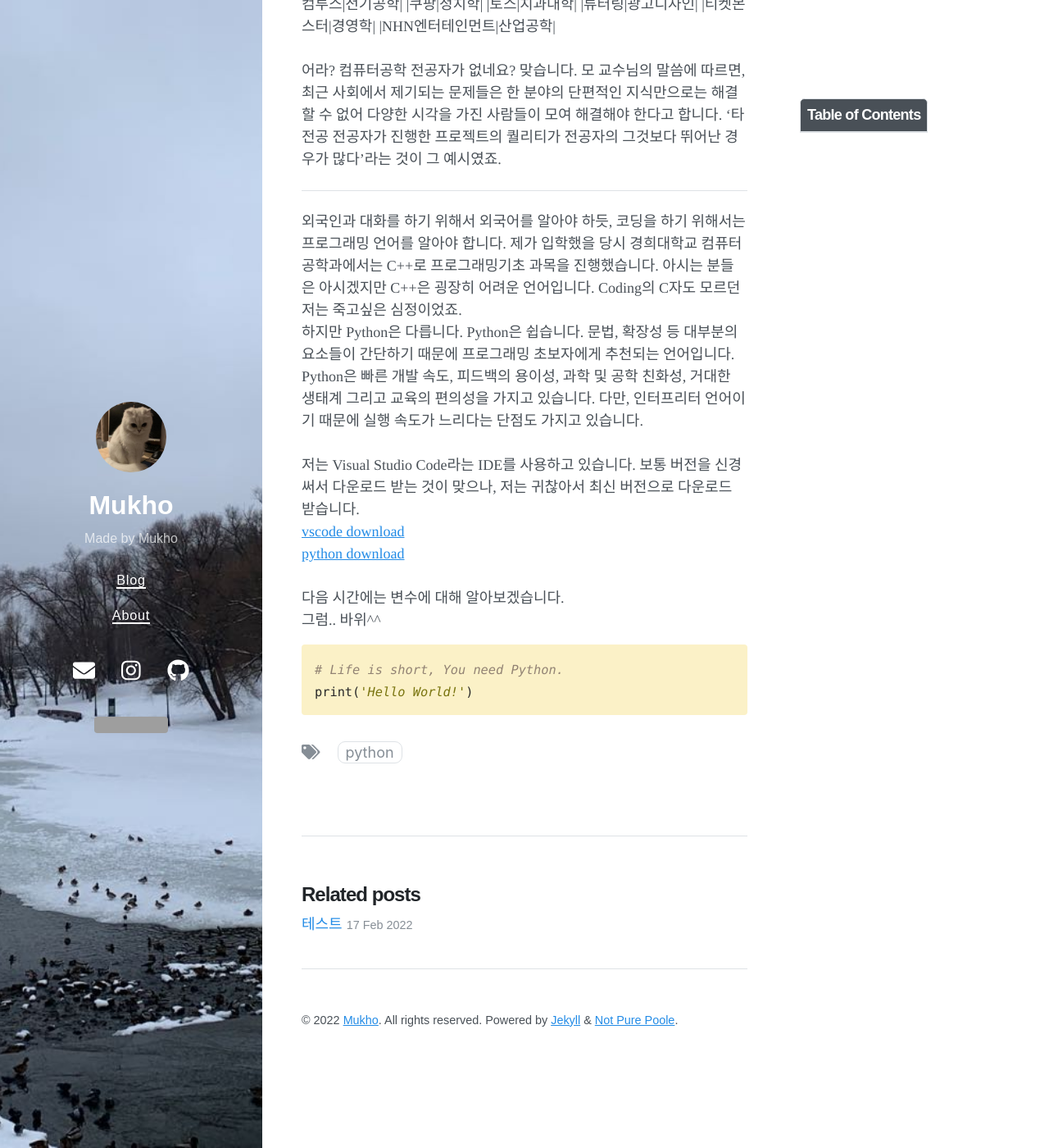
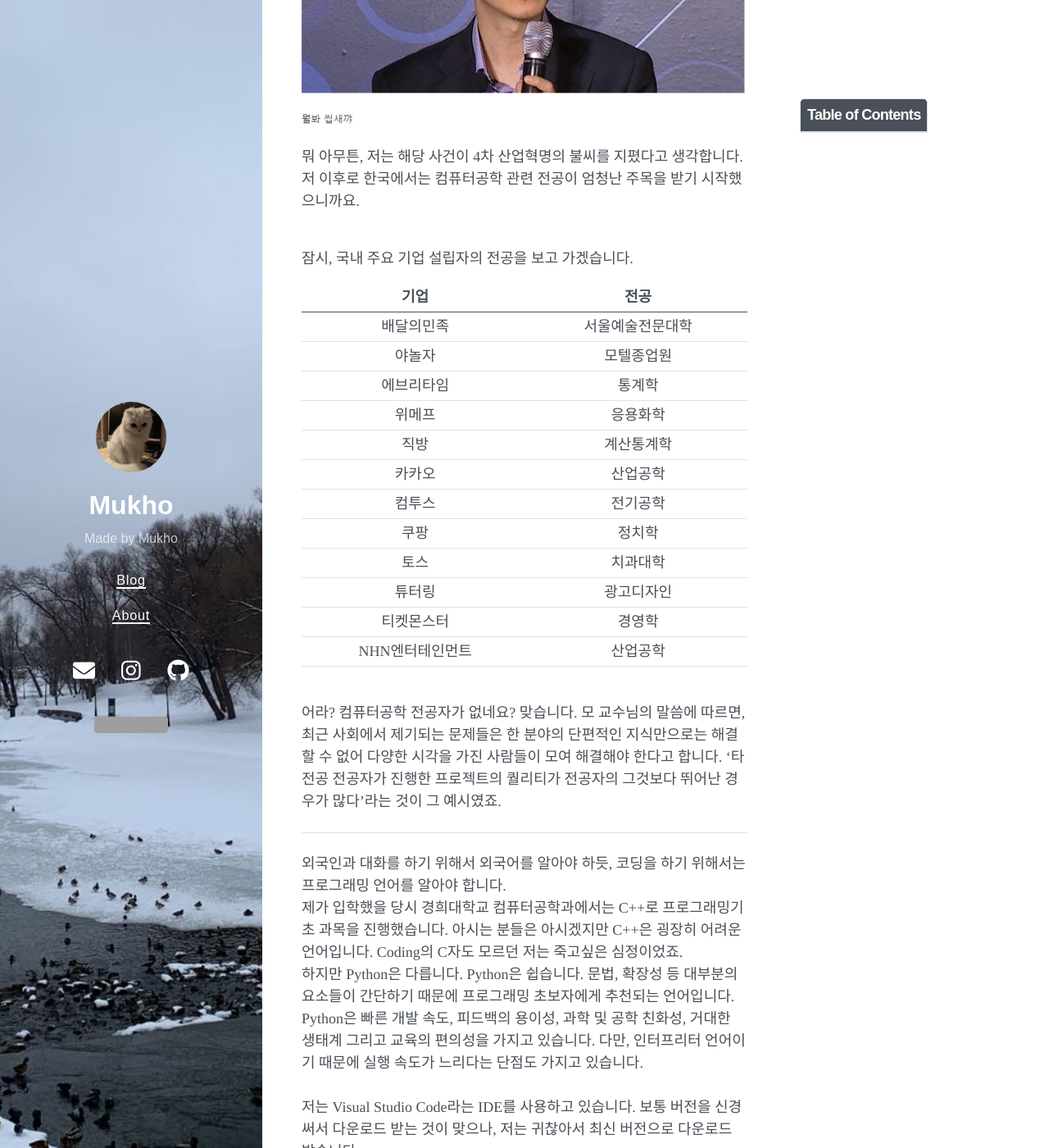
Before and after one commit to mukhoplus/mukhoplus.github.io, a Jekyll site: the page built from _posts/2022-02-27-Python.md, in a window 1280 px wide and 1400 px high, scrolled down 747 px. Shown: the whole window at 82% size. Built offline with Jekyll 4.4.1, drawn with Linux system fonts in a browser that asks for light colours; nearby versions of some CDN libraries; comment, search, counter and statistics services are not loaded; some of the changed text lies outside the part shown; grey boxes are pictures that could not be loaded.

Commit message:
Update Post2

```diff
--- a/_posts/2022-02-27-Python.md
+++ b/_posts/2022-02-27-Python.md
@@ -10,38 +12,42 @@
 파이썬 문법 시리즈 글은 제가 들었던 수업의 Lecture를 기반으로 작성될 예정입니다.<br>
 이 글은 시리즈의 첫 글인 Orientation 파트입니다. 가독성이 안좋을 예정이지만 뭐 점점 나아지겠죠..?<br><br>
 
-제가 대학교에 입학한 2016년 3월에는 엄청난 사건이 있었습니다. 그것은 구글 딥마인드사의 바둑 인공지능 프로그램인 '알파고'와 한국의 프로 기사인 이세돌 9단과의 바둑 대국 **Google DeepMind Challenge Match**입니다. 당시 일부 수업의 교수님들은 수업 도중 바둑 대국을 live로 보여주시기도 했을 정도로 엄청난 이목을 끄는 사건이었죠.<br><br><br>
-
+제가 대학교에 입학한 2016년 3월에는 엄청난 사건이 있었습니다. 그것은 구글 딥마인드사의 바둑 인공지능 프로그램인 '알파고'와 한국의 프로 기사인 이세돌 9단과의 바둑 대국 **Google DeepMind Challenge Match**입니다. 당시 일부 수업의 교수님들은 수업 도중 바둑 대국을 live로 보여주시기도 했을 정도로 엄청난 이목을 끄는 사건이었죠.
+![뭐요](/assets/img/뭐요.png)
 
 뭐 아무튼, 저는 해당 사건이 4차 산업혁명의 불씨를 지폈다고 생각합니다. 저 이후로 한국에서는 컴퓨터공학 관련 전공이 엄청난 주목을 받기 시작했으니까요.<br><br>
 
 잠시, 국내 주요 기업 설립자의 전공을 보고 가겠습니다.<br>
-|기업|전공|
-|:---:|:---:|
-|배달의민족|서울예술전문대학|
-|야놀자|모텔종업원|
-|에브리타임|통계학|
-|위메프|응용화학|
-|직방|계산통계학|
-|카카오|산업공학|
-|컴투스|전기공학|
-|쿠팡|정치학|
-|토스|치과대학|
-|튜터링|광고디자인|
-|티켓몬스터|경영학|
-|NHN엔터테인먼트|산업공학|
-<br><br>
+
+| 기업 | 전공 |
+| :---: | :---: |
+| 배달의민족 | 서울예술전문대학 |
+| 야놀자 | 모텔종업원 |
+| 에브리타임 | 통계학 |
+| 위메프 | 응용화학 |
+| 직방 | 계산통계학 |
+| 카카오 | 산업공학 |
+| 컴투스 | 전기공학 |
+| 쿠팡 | 정치학 |
+| 토스 | 치과대학 |
+| 튜터링 | 광고디자인 |
+| 티켓몬스터 | 경영학 |
+| NHN엔터테인먼트 | 산업공학 |
+
+<br>
 어라? 컴퓨터공학 전공자가 없네요? 맞습니다. 모 교수님의 말씀에 따르면, 최근 사회에서 제기되는 문제들은 한 분야의 단편적인 지식만으로는 해결할 수 없어 다양한 시각을 가진 사람들이 모여 해결해야 한다고 합니다. '타전공 전공자가 진행한 프로젝트의 퀄리티가 전공자의 그것보다 뛰어난 경우가 많다'라는 것이 그 예시였죠.
 
 ---
 
-외국인과 대화를 하기 위해서 외국어를 알아야 하듯, 코딩을 하기 위해서는 프로그래밍 언어를 알아야 합니다. 제가 입학했을 당시 경희대학교 컴퓨터공학과에서는 C++로 프로그래밍기초 과목을 진행했습니다. 아시는 분들은 아시겠지만 C++은 굉장히 어려운 언어입니다. Coding의 C자도 모르던 저는 죽고싶은 심정이었죠.<br>
-하지만 Python은 다릅니다. Python은 쉽습니다. 문법, 확장성 등 대부분의 요소들이 간단하기 때문에 프로그래밍 초보자에게 추천되는 언어입니다. Python은 빠른 개발 속도, 피드백의 용이성, 과학 및 공학 친화성, 거대한 생태계 그리고 교육의 편의성을 가지고 있습니다. 다만, 인터프리터 언어이기 때문에 실행 속도가 느리다는 단점도 가지고 있습니다.
+외국인과 대화를 하기 위해서 외국어를 알아야 하듯, 코딩을 하기 위해서는 프로그래밍 언어를 알아야 합니다.<br>
+제가 입학했을 당시 경희대학교 컴퓨터공학과에서는 C++로 프로그래밍기초 과목을 진행했습니다. 아시는 분들은 아시겠지만 C++은 굉장히 어려운 언어입니다. Coding의 C자도 모르던 저는 죽고싶은 심정이었죠.<br>
+하지만 Python은 다릅니다. Python은 쉽습니다. 문법, 확장성 등 대부분의 요소들이 간단하기 때문에 프로그래밍 초보자에게 추천되는 언어입니다.<br>
+Python은 빠른 개발 속도, 피드백의 용이성, 과학 및 공학 친화성, 거대한 생태계 그리고 교육의 편의성을 가지고 있습니다. 다만, 인터프리터 언어이기 때문에 실행 속도가 느리다는 단점도 가지고 있습니다.
 <br><br>
 저는 Visual Studio Code라는 IDE를 사용하고 있습니다. 보통 버전을 신경써서 다운로드 받는 것이 맞으나, 저는 귀찮아서 최신 버전으로 다운로드 받습니다.<br>
 [vscode download](https://code.visualstudio.com/)<br>
 [python download](https://www.python.org/downloads/)<br>
-<br>
+<br><br>
 다음 시간에는 변수에 대해 알아보겠습니다.<br>
 그럼.. 바위^^<br>
 
```
Also changed, not shown: other parts of _posts/2022-02-27-Python.md (+2 -0 lines), assets/img/뭐요.png (added).
